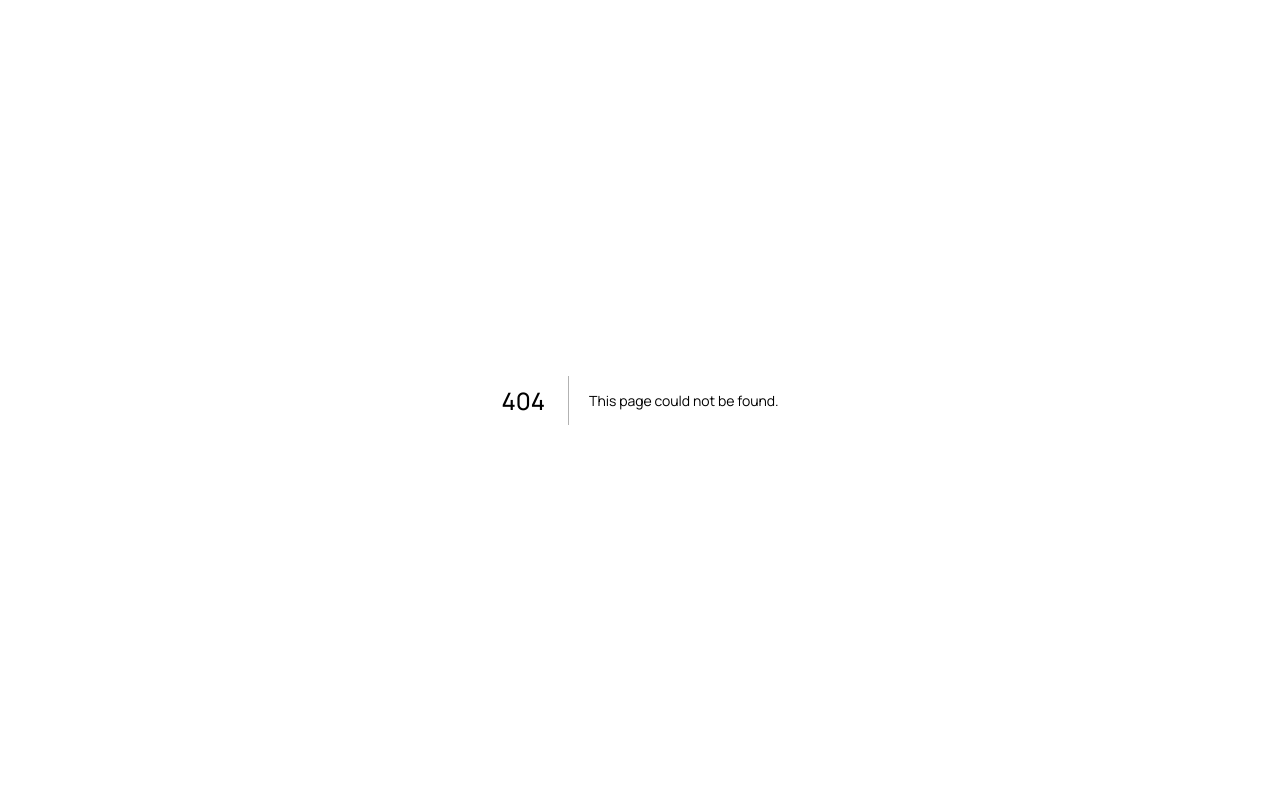
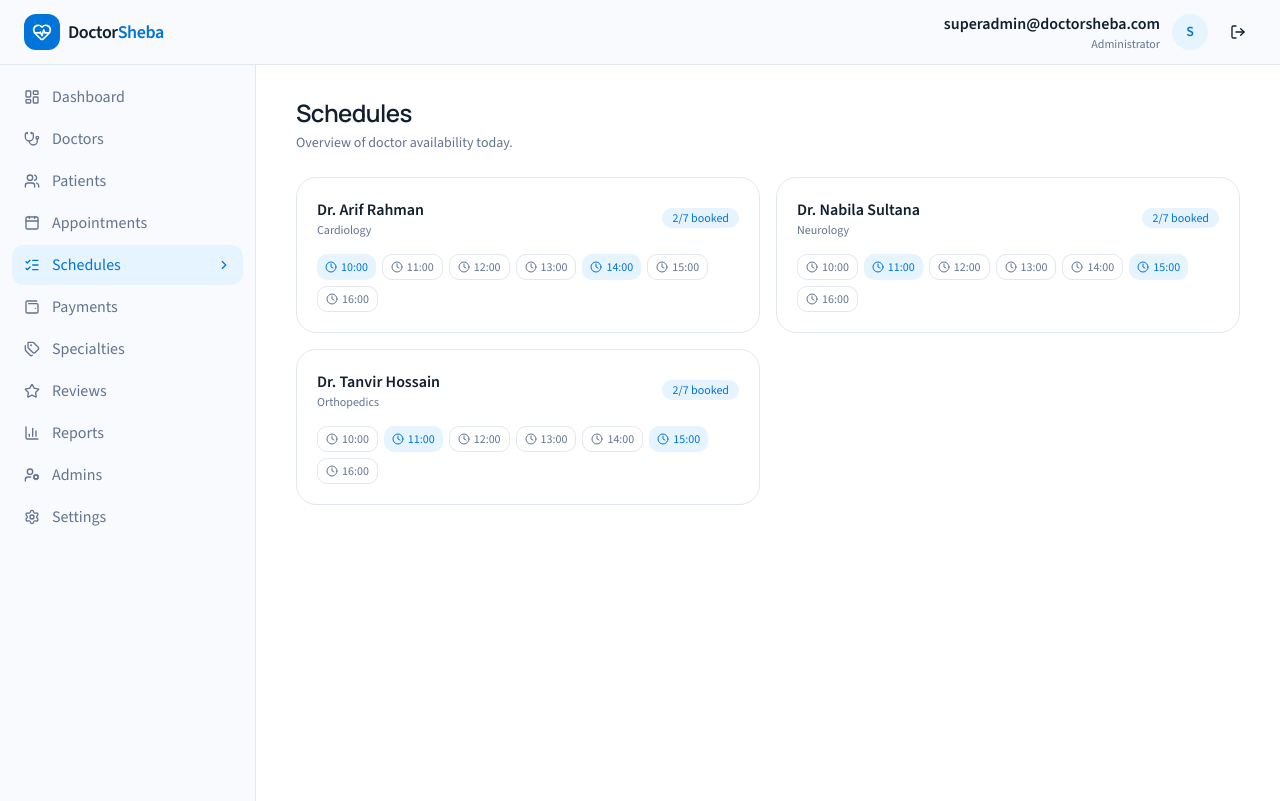
Before and after one commit to asrafulsgit/doctor-sheba-client, a Next.js app: page /admin/schedules in a window 1280 px wide. Before the commit this address had no page. Built offline with nearby package versions, Linux system fonts and the light colour scheme.

Commit message:
added admin schedules

```diff
--- /dev/null
+++ b/src/app/(private)/admin/schedules/page.tsx
@@ -0,0 +1,7 @@
+import AdminSchedules from "@/components/admin/schedules/Schedules";
+
+const page = () => {
+  return <AdminSchedules />;
+};
+
+export default page;
--- a/src/components/admin/appointments/Appointments.tsx
+++ b/src/components/admin/appointments/Appointments.tsx
@@ -1,3 +1,4 @@
+"use client"
 import * as React from "react";
 import {
   Calendar,
--- /dev/null
+++ b/src/components/admin/schedules/Schedules.tsx
@@ -0,0 +1,72 @@
+import { Clock } from "lucide-react";
+import { cn } from "@/lib/utils";
+import DashboardHeader from "@/components/shared/DashboardHeader";
+import { useState } from "react";
+import { Schedule } from "@/types/public";
+import { featuredDoctors } from "@/constants/public/doctors";
+import { getDoctorSchedule } from "@/constants/doctor/data";
+
+// export const Route = createFileRoute("/admin/schedules")({
+//   head: () => ({ meta: [{ title: "Schedules — Admin — DoctorSheba" }] }),
+//   component: AdminSchedules,
+// });
+
+const AdminSchedules = () => {
+  const [schedules, setSchedules] = useState<Schedule[]>([]);
+  return (
+    <>
+      <DashboardHeader
+        title="Schedules"
+        description="Overview of doctor availability today."
+      />
+      <div className="grid gap-4 lg:grid-cols-2">
+        {featuredDoctors.slice(0, 6).map((d) => {
+          const today = getDoctorSchedule(d.id, 0);
+          const booked = today.slots.filter((s) => s.isBooked).length;
+          return (
+            <article
+              key={d.id}
+              className="rounded-2xl border border-border bg-card p-5 shadow-soft"
+            >
+              <header className="flex items-center justify-between">
+                <div>
+                  <p className="font-semibold text-foreground">{d.name}</p>
+                  <p className="text-xs text-muted-foreground">
+                    {d?.specialties && d?.specialties[0]?.title}
+                  </p>
+                </div>
+                <span className="rounded-full bg-primary-soft px-2.5 py-0.5 text-xs font-medium text-primary">
+                  {booked}/{today.slots.length} booked
+                </span>
+              </header>
+              <div className="mt-4 flex flex-wrap gap-1.5">
+                {today.slots.map((s) => {
+                  const t = new Date(s.startTime).toLocaleTimeString("en-GB", {
+                    hour: "2-digit",
+                    minute: "2-digit",
+                  });
+                  return (
+                    <span
+                      key={s.id}
+                      className={cn(
+                        "inline-flex items-center gap-1 rounded-md px-2 py-1 text-xs",
+                        s.isBooked
+                          ? "bg-primary-soft text-primary"
+                          : "border border-border bg-surface text-muted-foreground",
+                      )}
+                    >
+                      <Clock className="h-3 w-3" />
+                      {t}
+                    </span>
+                  );
+                })}
+              </div>
+            </article>
+          );
+        })}
+      </div>
+    </>
+  );
+};
+
+export default AdminSchedules;
```
